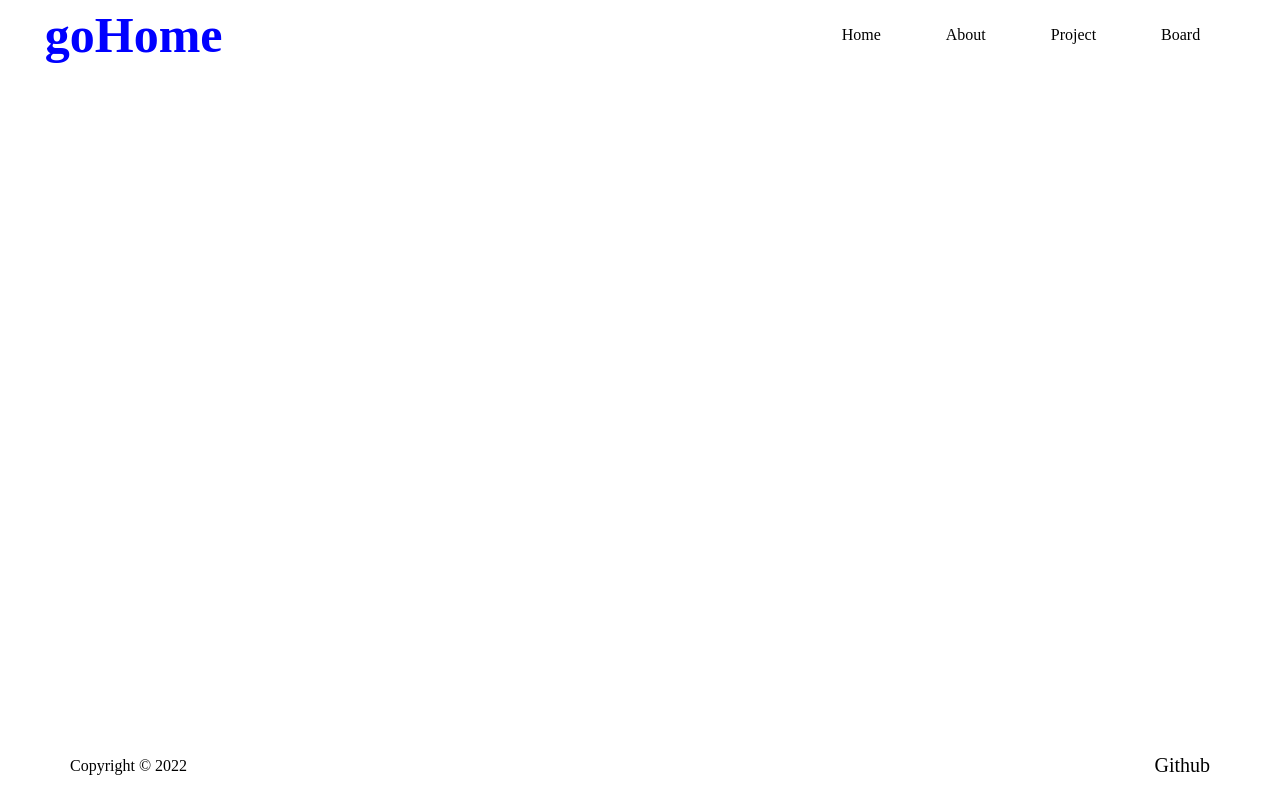
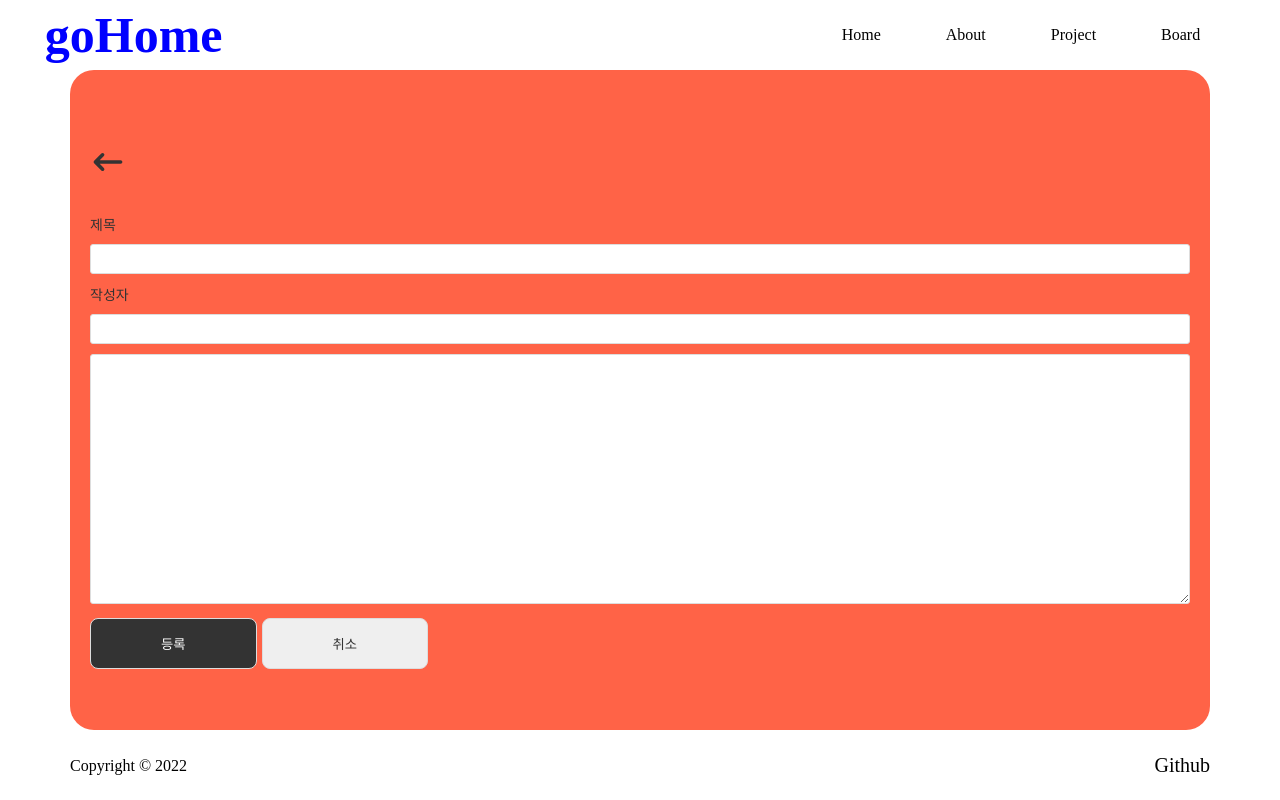
Before and after one commit to teikim98/IntroducePortfolio, a React (Create React App) app: page /Board/write in a window 1280 px wide. Built offline with nearby package versions, Linux system fonts and the light colour scheme.

Commit message:
boardWrite half 까지

```diff
--- a/package.json
+++ b/package.json
@@ -12,14 +12,18 @@
     "@testing-library/jest-dom": "^5.16.5",
     "@testing-library/react": "^13.4.0",
     "@testing-library/user-event": "^13.5.0",
+    "firebase": "^9.15.0",
     "framer-motion": "^8.0.2",
     "install": "^0.13.0",
     "node-sass": "^8.0.0",
     "npm": "^9.2.0",
+    "quill-delta-to-html": "^0.12.1",
     "react": "^18.2.0",
     "react-dom": "^18.2.0",
+    "react-hook-form": "^7.41.3",
     "react-icons": "^4.7.1",
     "react-lorem-ipsum": "^1.4.10",
+    "react-quill": "^2.0.0",
     "react-router-dom": "^6.6.1",
     "react-scripts": "5.0.1",
     "styled-components": "^5.3.6",
--- /dev/null
+++ b/src/components/Firebase.js
@@ -0,0 +1,39 @@
+import { initializeApp } from "firebase/app";
+import { getDocs, getFirestore, collection, doc, setDoc } from "firebase/firestore";
+
+
+const firebaseConfig = {
+  apiKey: "AIzaSyDuzjJx1efaTCht05sOb6TnbIXj82B5QcM",
+  authDomain: "selfintroboard.firebaseapp.com",
+  databaseURL: "https://selfintroboard-default-rtdb.asia-southeast1.firebasedatabase.app",
+  projectId: "selfintroboard",
+  storageBucket: "selfintroboard.appspot.com",
+  messagingSenderId: "709717846139",
+  appId: "1:709717846139:web:94e6f9bb774dfb38761ade",
+  measurementId: "G-22X1BKD5YW"
+};
+
+// Initialize Firebase
+const app = initializeApp(firebaseConfig);
+export const db = getFirestore(app);
+
+//게시판 글 데이터 저장
+export const saveData = async ({ title, text, name, createdDate, boardId, time }) => {
+    await setDoc(
+      doc(db, "projectID", `${boardId}`),
+      {
+        time,
+        title,
+        text,
+        name,
+        createdDate,
+        id: boardId,
+      },
+      { merge: true }
+    );
+  };
+//게시판 데이터 불러오기
+  export const fetchBoard = async () => {
+    const BoardDB = await getDocs(collection(db, "projectID"));
+    return BoardDB;
+  };
--- a/src/components/Layout.js
+++ b/src/components/Layout.js
@@ -31,9 +31,10 @@ const Picture = styled.div`
         border-radius: 3vmin;
     }
 
-  margin-right: 25px;
+
   &.active {
     width: 30%;
+    margin-right: 25px;
   }
   position: relative;
   & > img {
--- a/src/components/Router.js
+++ b/src/components/Router.js
@@ -4,6 +4,8 @@ import Board from "components/pages/Board";
 import Main from "components/pages/Project";
 import About from "components/pages/About";
 import Layout from "./Layout";
+import BoardWrite from "./pages/boardCom/BoardWrite";
+import BoardDetail from "./pages/boardCom/BoardDetails";
 
 export default function Router() {
   return (
@@ -11,6 +13,8 @@ export default function Router() {
       <Route element={<Layout />}>
         <Route path="/" element={<Home />} />
         <Route path="/Board" element={<Board />} />
+        <Route path="/Board/write" element={<BoardWrite />} />
+        <Route path='/board/:id' element={<BoardDetail />} />
         <Route path="/Project" element={<Main />} />
         <Route path="/Project/:id" element={<Main />} />
         <Route path="/About" element={<About />} />
--- a/src/components/pages/Board.js
+++ b/src/components/pages/Board.js
@@ -1,9 +1,18 @@
+import styled from "styled-components";
+import BoardList from "./boardCom/BoradList";
+
+const Container = styled.section`
+  padding-left: 5rem;
+  padding-right: 5rem;
+  padding-top: 5rem;
+`;
+
 function Board() {
-    return (
-        <h2>
-            This is board
-        </h2>
-     );
+  return (
+    <Container>
+        <BoardList></BoardList>
+    </Container>
+  );
 }
 
 export default Board;
--- /dev/null
+++ b/src/components/pages/boardCom/BoardDetails.js
@@ -0,0 +1,115 @@
+import styled from "styled-components";
+import { Link, useParams } from "react-router-dom";
+import { HiArrowNarrowLeft } from "react-icons/hi";
+import { useEffect, useState } from "react";
+import { fetchBoard , db } from "components/Firebase";
+
+const Contaienr = styled.div`
+  margin-top: 4.375rem;
+`;
+const Wrapper = styled.div`
+  width: 60rem;
+  margin: 0 auto;
+  color: ${props => (props.isDark ? "#Fff" : "#333")};
+  background-color: ${props => props.theme.bgColor};
+  .linkBoard {
+    position: relative;
+    &:hover::after {
+      opacity: 1;
+      bottom: -5px;
+    }
+    &::after {
+      position: absolute;
+      opacity: 0;
+      right: -60px;
+      transition: 0.45s;
+      bottom: -10px;
+      content: "뒤로가기";
+      width: 70px;
+      font-size: 14px;
+      height: 20px;
+      line-height: 20px;
+      text-align: center;
+      background-color: #fff;
+      border-radius: 8px;
+      z-index: 1111;
+    }
+    .backBoard {
+      margin-top: 24px;
+      font-size: 36px;
+    }
+  }
+  @media ${props => props.theme.mobile} {
+    width: 100%;
+    padding: 1rem;
+  }
+`;
+const Title = styled.div`
+  margin-top: 80px;
+  margin-bottom: 30px;
+  h3 {
+    font-size: 32px;
+  }
+  b {
+    font-size: 1rem;
+    margin-left: 20px;
+    color: ${props => props.theme.textColor};
+  }
+  @media ${props => props.theme.mobile} {
+    b {
+      margin-left: 0;
+      margin-top: 0.813rem;
+      display: block;
+    }
+  }
+`;
+const Text = styled.p`
+  color: ${props => (props.isDark ? "#333" : "#fff")};
+  background-color: ${props => (props.isDark ? "#Fff" : "#333")};
+  border-radius: 0.75rem;
+  padding: 1.875rem;
+  height: 18.75rem;
+  min-height: 18.75rem;
+  @media ${props => props.theme.mobile} {
+  }
+`;
+
+function BoardDetail() {
+  const [posts, setPosts] = useState([]); // DB에 저장한 글
+  const { id } = useParams();
+  useEffect(() => {
+    console.log(db);
+    fetchBoard().then(data => {
+      const context = data.docs.map((doc) => ({
+        ...doc.data(),
+      }));
+      setPosts(context);
+    });
+    return () => {
+      fetchBoard();
+    };
+  }, []);
+  return (
+    <Contaienr>
+      {posts
+        .filter(ele => ele.id === Number(id))
+        .map(ele => (
+          <Wrapper key={ele.id}>
+            <Link to='/board' className='linkBoard'>
+              <HiArrowNarrowLeft className='backBoard' />
+            </Link>
+            <Title>
+              <h3>
+                {ele.title}
+                <b>작성자: {ele.name}</b>
+                <b>{ele.time}</b>
+              </h3>
+            </Title>
+            <Text>{ele.text}</Text>
+          </Wrapper>
+        ))}
+    </Contaienr>
+  );
+}
+
+export default BoardDetail;
--- /dev/null
+++ b/src/components/pages/boardCom/BoardWrite.js
@@ -0,0 +1,165 @@
+import "react-quill/dist/quill.snow.css";
+import styled from "styled-components";
+import { HiArrowNarrowLeft } from "react-icons/hi";
+import { Link, useNavigate } from "react-router-dom";
+import { saveData } from "components/Firebase";
+import { useForm } from "react-hook-form";
+
+
+
+const Board = styled.div`
+  background-color: ${props => props.theme.bgColor};
+  margin-top: 50px;
+  padding: 0 20px;
+  .linkBoard {
+    position: relative;
+    &:hover::after {
+      opacity: 1;
+      bottom: -5px;
+    }
+    &::after {
+      position: absolute;
+      opacity: 0;
+      right: -60px;
+      transition: 0.45s;
+      bottom: -10px;
+      content: "뒤로가기";
+      width: 70px;
+      font-size: 14px;
+      height: 20px;
+      line-height: 20px;
+      text-align: center;
+      background-color: #fff;
+      border-radius: 8px;
+      z-index: 1111;
+    }
+  }
+  .backBoard {
+    margin-top: 24px;
+    font-size: 36px;
+    color: ${props => (props.isdark ? "#Fff" : "#333")};
+  }
+`;
+const Form = styled.form`
+  margin-top: 30px;
+  .formPart {
+    margin-bottom: 10px;
+    input {
+      width: 100%;
+      height: 30px;
+    }
+    b {
+      display: block;
+      margin-bottom: 10px;
+      font-size: 14px;
+      color: ${props => (props.isdark ? "#Fff" : "#333")};
+    }
+    small{
+      font-size: 14px;
+      color: red;
+    }
+    input,
+    textarea {
+      border: 1px solid #ddd;
+      border-radius: 3px;
+    }
+    textarea {
+      width: 100%;
+      max-width: 100%;
+      min-width: 100%;
+      height: 250px;
+      min-height: 250px;
+    }
+  }
+  #btns {
+    float: right;
+    button {
+      border: none;
+      cursor: pointer;
+      color: #333;
+      padding: 15px 70px;
+      border-radius: 8px;
+      transition: 0.3s;
+      border: 1px solid #ddd;
+      &:first-child {
+        margin-right: 5px;
+        background-color: #333;
+        color: #fff;
+        &:hover {
+          background-color: dodgerblue;
+          font-weight: bold;
+        }
+      }
+      &:last-child {
+        color: #333;
+        &:hover {
+          background-color: crimson;
+          color: #fff;
+          font-weight: bold;
+        }
+      }
+    }
+    @media ${props => props.theme.mobile} {
+      float: none;
+    }
+  }
+`;
+
+
+export default function BoardWrite() {
+    const navigate = useNavigate();
+
+    const boardSubmit = ({ text, name, title }) => {
+
+        const Board = {
+          boardId: Date.now(),
+          title,
+          text,
+          name,
+          time: new Date().toLocaleString(),
+          createdDate: Date.now(),
+        };
+        saveData(Board);
+        navigate("/Board");
+      };
+
+      const {
+        register,
+        handleSubmit,
+        formState: { errors },
+      } = useForm();
+
+  return (
+  <Board>
+      <Link to='/Board' className='linkBoard'>
+        <HiArrowNarrowLeft className='backBoard' />
+      </Link>
+      <Form onSubmit={handleSubmit(boardSubmit)}>
+        <p className='formPart'>
+          <b>제목</b>
+          <input {...register("title", { required: "제목을 입력하세요." })} />
+          <small >{errors.title?.message}</small>
+        </p>
+        <p className='formPart'>
+          <b>작성자</b>
+          <input {...register("name", { required: "작성자명을 입력하세요" })} />
+          <small>{errors.name?.message}</small>
+        </p>
+        <p className='formPart'>
+          <textarea {...register("text", { required: "내용을 적어주세요 " })} />
+          <small >{errors.text?.message}</small>
+        </p>
+        <div id='btns'>
+          <button>등록</button>
+          <button
+            onClick={() => {
+              navigate("/board");
+            }}
+          >
+            취소
+          </button>
+        </div>
+      </Form>
+    </Board>
+  );
+}
--- a/src/components/pages/proCom/List.js
+++ b/src/components/pages/proCom/List.js
@@ -12,7 +12,7 @@ const projectList = {
     transition: {
       when: "beforeChildren",
       staggerChildren: 0.2,
-      duration: 0.3,
+      duration: 0.1,
     },
   },
 };
--- a/src/components/pages/proCom/style.scss
+++ b/src/components/pages/proCom/style.scss
@@ -17,6 +17,8 @@
   text-align: left;
   background-color: #fff;
   border-radius: 3vmin;
+  margin: 25px 25px;
+  background-color: tomato;
 
   & > div {
     width: 100%;
```
Also changed, not shown: src/components/pages/boardCom/BoardPagination.js (added), 1 other file (tests, documents, lock files or other folders).
